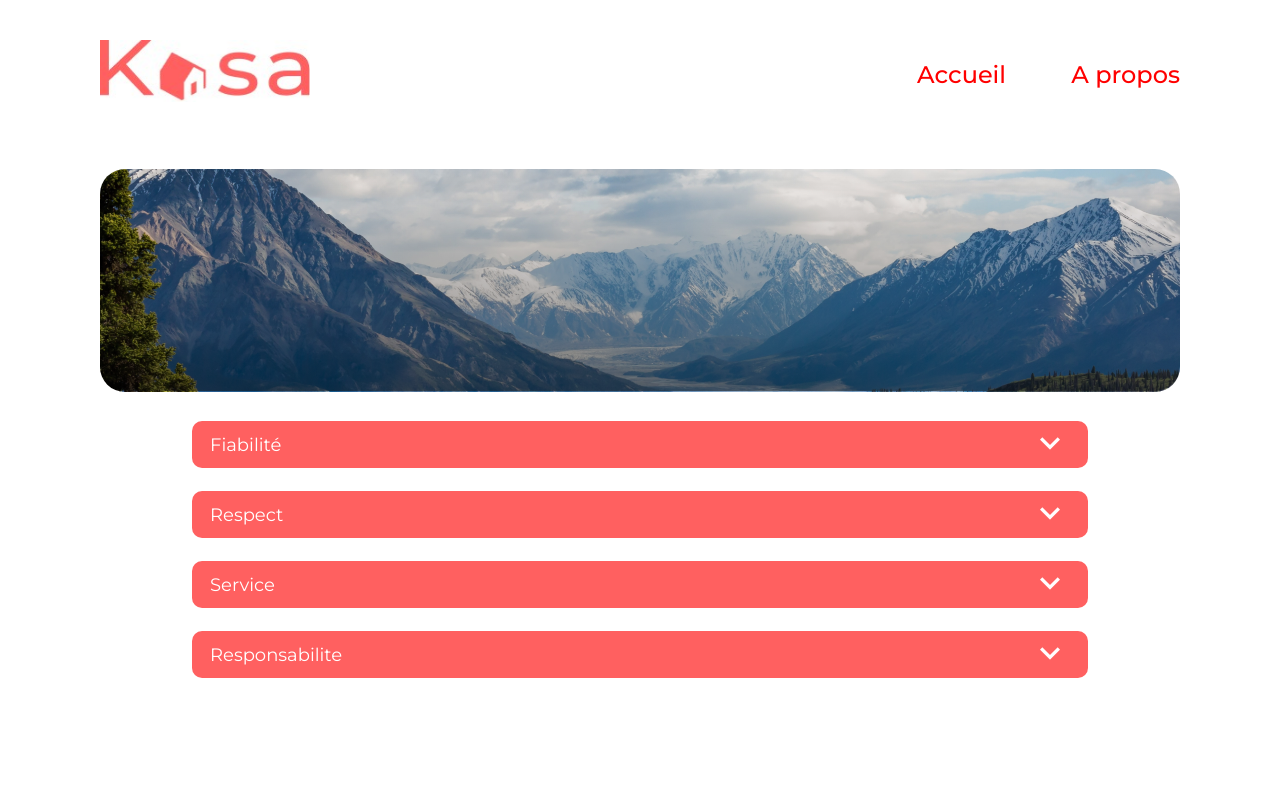
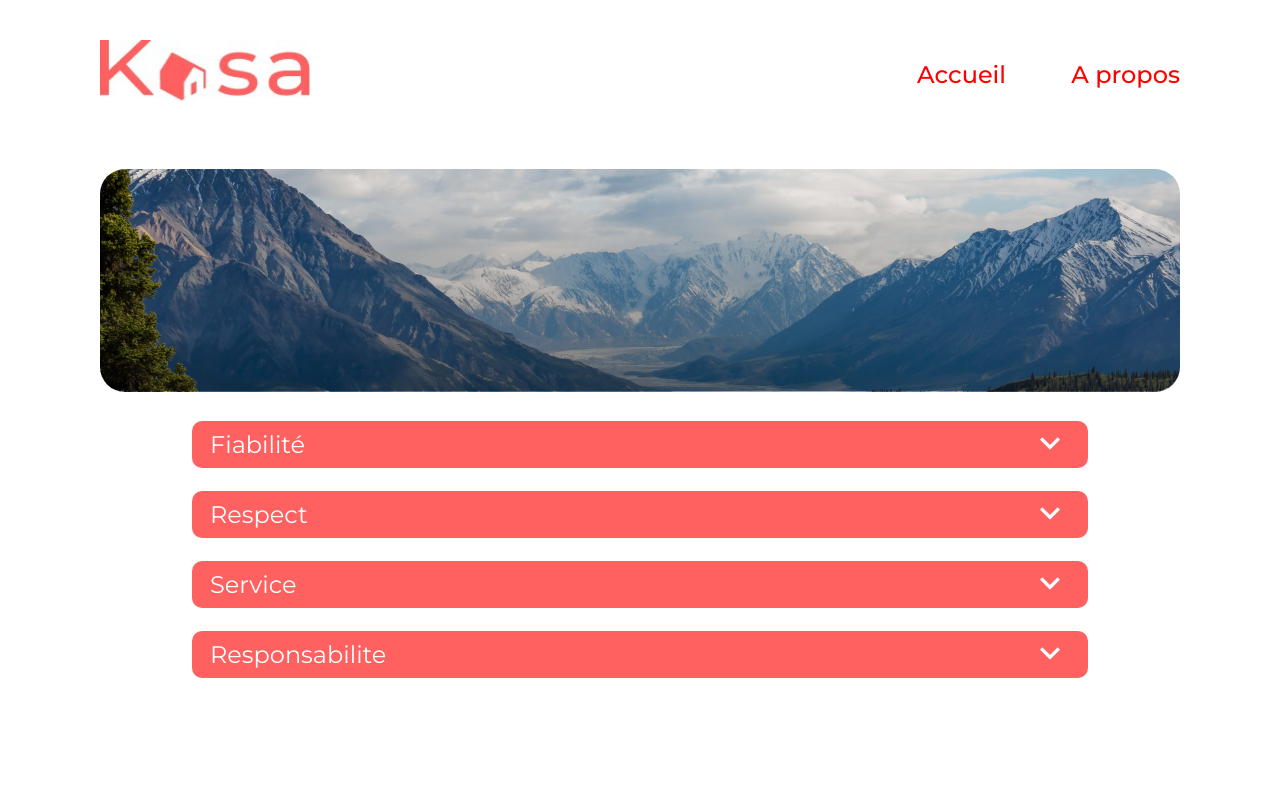
Before and after one commit to melaniemdm/kasa-oc, a React (Create React App) app: page /#/propos in a window 1280 px wide. Shown: the top 800 px of the page. Built offline with nearby package versions, Linux system fonts and the light colour scheme.

Commit message:
fix(css & js) containerOfInf

```diff
--- a/src/components/ContainerOfInformation/index.js
+++ b/src/components/ContainerOfInformation/index.js
@@ -8,7 +8,7 @@ function ContainerOfInformation(props) {
 <div>
         <div id={"titleCard"+props.name} className="containertitle">
 
-          <div className="titleSection">
+          <div className="titleSectionLogement titleSectionPropos">
            {props.label}</div>
             <Collapse name={props.name}/>
         </div>
--- a/src/components/ContainerOfInformation/style.scss
+++ b/src/components/ContainerOfInformation/style.scss
@@ -12,13 +12,19 @@
   margin-top: 23px;
   height: 47px;
 }
-
-.titleSection {
+.titleSectionLogement{
+  font-size:18px;
   display: flex;
   justify-content: space-between;
   margin-left: 18px;
-  font-size:18px;
 }
+.titleSectionPropos{
+  font-size:24px;
+  display: flex;
+  justify-content: space-between;
+  margin-left: 18px;
+}
+
 .textOf {
   background: #f7f7f7;
   color: #ff6060;
@@ -41,10 +47,8 @@
   height: 30px;
  margin-top: 20px;
 }
-.titleSection {
-  display: flex;
-  justify-content: space-between;
-  margin-left: 13px;
+.titleSectionLogement, .titleSectionPropos {
+   margin-left: 13px;
   font-size:13px;
 }
 
```
